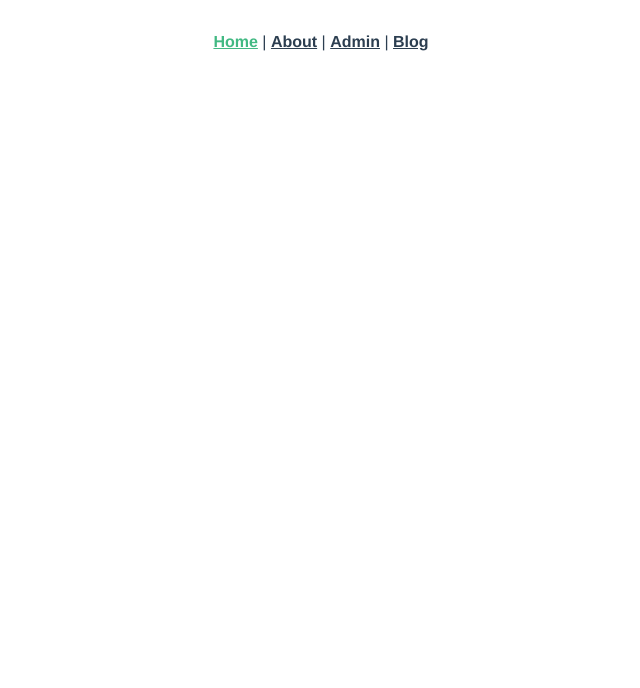
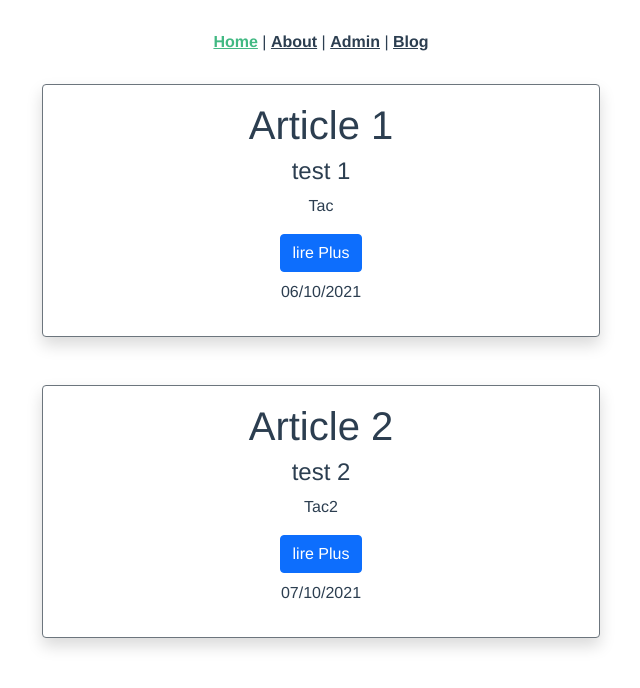
Before and after one commit to TortueBleu/blogJs, a Vue app in the folder blog_js/: page / in a window 1280 px wide. Shown: the top 688 px of the page, without its empty margins (319-959 px from the left). Built offline with nearby package versions, Linux system fonts and the light colour scheme.

Commit message:
ajout du style des blogs

```diff
--- a/blog_js/src/store/index.js
+++ b/blog_js/src/store/index.js
@@ -10,6 +10,8 @@ export default new Vuex.Store({
   },
   actions: {
   },
+  getters:{
+  },
   modules: {
   }
 })
--- a/blog_js/src/views/Home.vue
+++ b/blog_js/src/views/Home.vue
@@ -1,18 +1,39 @@
 <template>
-  <div class="home">
-    <!-- <img alt="Vue logo" src="../assets/logo.png"> -->
-    <HelloWorld msg="Welcome to Your Vue.js App" />
+  <div class="home container">
+    <div v-for="item in articles" :key="item" class="w-50 p-3 mx-auto mb-2 border border-secondary rounded shadow p-3 mb-5 bg-white rounded">
+        <h1>{{item.titre}}</h1>
+        <h4>{{item.intro}}</h4>
+        <p>{{item.auteur}}</p>
+        <button class="btn btn-primary mb-2">lire Plus</button>
+        <p>{{item.date}}</p>
+    </div>
   </div>
 </template>
 
 <script>
-// @ is an alias to /src
-import HelloWorld from "@/components/HelloWorld.vue";
 
 export default {
   name: "Home",
   components: {
-    HelloWorld,
+
   },
+  data() {
+      return{
+        articles :   [
+          {
+            titre : "Article 1",
+            intro : "test 1",
+            date : "06/10/2021",
+            auteur: "Tac"
+          } ,
+          {
+            titre : "Article 2",
+            intro : "test 2",
+            date : "07/10/2021",
+            auteur : "Tac2"
+          } ,
+        ]
+      }
+    },
 };
 </script>
```
